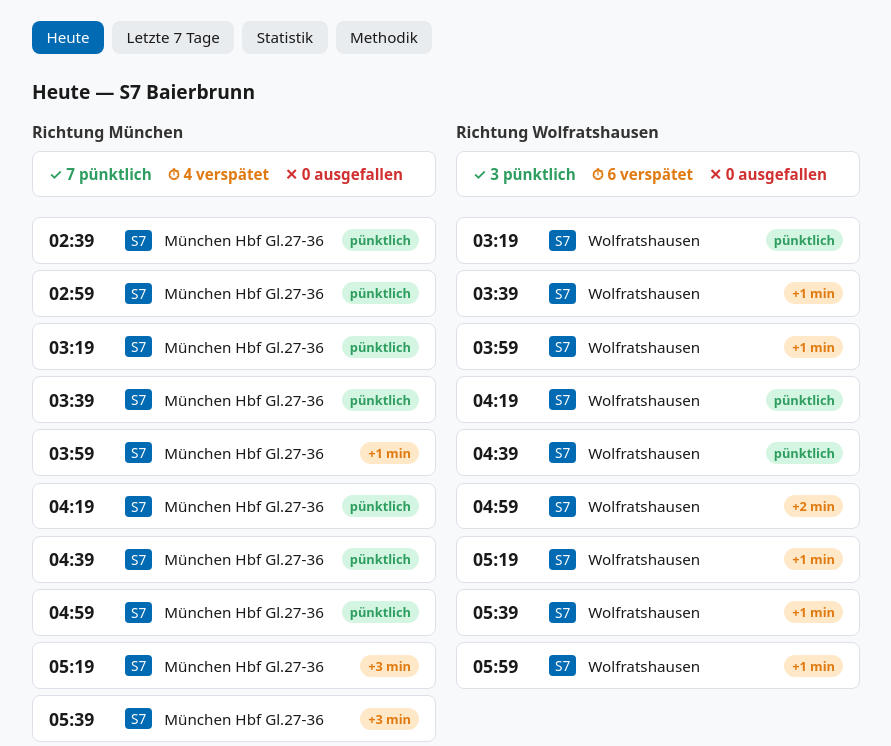
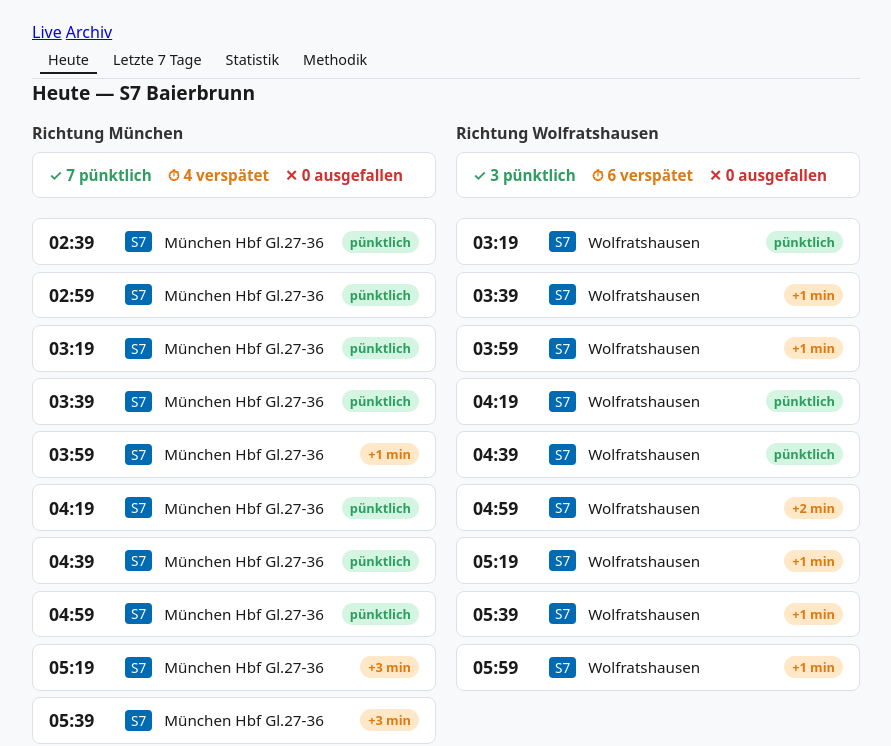
Before and after one commit to s7bb/s7bb.github.io, a website built with Vite: page site/index.html in a window 1280 px wide. Shown: the part 68-814 px from the top of the page, without its empty margins (194-1085 px from the left). Built offline with nearby package versions, Linux system fonts and the light colour scheme.

Commit message:
feat(site): two-level Live/Archiv routing with hash router
Co-Authored-By: Claude Sonnet 4.6 <noreply@anthropic.com>

```diff
--- a/site/index.html
+++ b/site/index.html
@@ -12,12 +12,11 @@
     <header>
       <h1><span class="line-badge">S7</span> Baierbrunn – Pünktlichkeit</h1>
     </header>
-    <nav id="nav">
-      <a href="#heute" data-page="heute" class="active">Heute</a>
-      <a href="#woche" data-page="woche">Letzte 7 Tage</a>
-      <a href="#statistik" data-page="statistik">Statistik</a>
-      <a href="#methodik" data-page="methodik">Methodik</a>
+    <nav id="top-nav">
+      <a href="#/" data-section="live" class="active">Live</a>
+      <a href="#/archiv" data-section="archiv">Archiv</a>
     </nav>
+    <nav id="sub-nav"></nav>
     <main id="content">
       <p class="loading">Lade Daten…</p>
     </main>
--- a/site/src/main.ts
+++ b/site/src/main.ts
@@ -4,57 +4,101 @@ import { renderToday } from "./pages/today.js";
 import { renderWeek } from "./pages/week.js";
 import { renderStats } from "./pages/stats.js";
 import { renderMethodology } from "./pages/methodology.js";
+import { renderArchiveList } from "./pages/archive-list.js";
+import { renderArchiveDetail } from "./pages/archive-detail.js";
 
-type PageId = "heute" | "woche" | "statistik" | "methodik";
+type LivePage = "heute" | "woche" | "statistik" | "methodik";
 
-const pages: Record<PageId, (data: unknown, el: HTMLElement) => void> = {
-  heute: (d, el) => renderToday(d as Parameters<typeof renderToday>[0], el),
-  woche: (d, el) => renderWeek(d as Parameters<typeof renderWeek>[0], el),
-  statistik: (d, el) => renderStats(d as Parameters<typeof renderStats>[0], el),
-  methodik: (_d, el) => renderMethodology(el),
-};
+interface Route {
+  section: "live" | "archiv";
+  livePage?: LivePage;
+  period?: string;
+}
+
+function parseRoute(hash: string): Route {
+  const h = hash.replace(/^#\/?/, "");
+  if (h.startsWith("archiv/")) {
+    const period = h.slice("archiv/".length);
+    return { section: "archiv", period };
+  }
+  if (h === "archiv") return { section: "archiv" };
+  if (h === "" || h === "live") return { section: "live", livePage: "heute" };
+  if (["heute", "woche", "statistik", "methodik"].includes(h)) {
+    return { section: "live", livePage: h as LivePage };
+  }
+  return { section: "live", livePage: "heute" };
+}
+
+const liveTabs: { id: LivePage; label: string }[] = [
+  { id: "heute",     label: "Heute" },
+  { id: "woche",     label: "Letzte 7 Tage" },
+  { id: "statistik", label: "Statistik" },
+  { id: "methodik",  label: "Methodik" },
+];
+
+function renderSubNav(route: Route): void {
+  const subnav = document.getElementById("sub-nav")!;
+  if (route.section === "live") {
+    subnav.innerHTML = liveTabs
+      .map((t) => `<a href="#${t.id}" data-page="${t.id}">${t.label}</a>`)
+      .join("");
+    subnav.querySelectorAll("a").forEach((a) =>
+      a.classList.toggle("active", a.dataset.page === route.livePage),
+    );
+    subnav.style.display = "";
+  } else {
+    subnav.innerHTML = "";
+    subnav.style.display = "none";
+  }
+}
 
 async function main() {
   const content = document.getElementById("content")!;
-  const nav = document.getElementById("nav")!;
+  const topNav = document.getElementById("top-nav")!;
 
-  let currentData: Awaited<ReturnType<typeof loadData>> | null = null;
-
-  async function getData() {
-    if (!currentData) currentData = await loadData();
-    return currentData;
+  let liveData: Awaited<ReturnType<typeof loadData>> | null = null;
+  async function getLiveData() {
+    if (!liveData) liveData = await loadData();
+    return liveData;
   }
 
-  async function showPage(id: PageId) {
+  async function renderRoute(route: Route): Promise<void> {
+    topNav.querySelectorAll("a").forEach((a) =>
+      a.classList.toggle("active", a.dataset.section === route.section),
+    );
+    renderSubNav(route);
     content.innerHTML = `<p class="loading">Lade Daten…</p>`;
-    nav.querySelectorAll("a").forEach((a) => a.classList.toggle("active", a.dataset.page === id));
+
     try {
-      const data = id === "methodik" ? null : await getData();
+      if (route.section === "archiv") {
+        if (route.period) {
+          await renderArchiveDetail(route.period, content);
+        } else {
+          await renderArchiveList(content);
+        }
+        return;
+      }
+      const data = await getLiveData();
       content.innerHTML = "";
-      pages[id](data!, content);
+      switch (route.livePage) {
+        case "heute":     renderToday(data, content); break;
+        case "woche":     renderWeek(data, content); break;
+        case "statistik": renderStats(data, content); break;
+        case "methodik":  renderMethodology(content); break;
+      }
     } catch (e) {
+      console.error(e);
       content.innerHTML = `<p class="error">Fehler beim Laden der Daten. Bitte später nochmal versuchen.</p>`;
-      console.error(e);
     }
   }
 
-  nav.addEventListener("click", (e) => {
-    const target = e.target as HTMLElement;
-    if (target.tagName === "A" && target.dataset.page) {
-      e.preventDefault();
-      const page = target.dataset.page as PageId;
-      history.pushState({ page }, "", `#${page}`);
-      void showPage(page);
-    }
-  });
+  function navigate() {
+    void renderRoute(parseRoute(location.hash));
+  }
 
-  window.addEventListener("popstate", (e: PopStateEvent) => {
-    const page = (e.state as { page?: PageId } | null)?.page ?? "heute";
-    void showPage(page);
-  });
+  window.addEventListener("hashchange", navigate);
 
-  const initial = (location.hash.slice(1) as PageId) || "heute";
-  void showPage(initial);
+  navigate();
 }
 
 void main();
--- /dev/null
+++ b/site/src/pages/archive-detail.ts
@@ -0,0 +1,3 @@
+export async function renderArchiveDetail(period: string, container: HTMLElement): Promise<void> {
+  container.innerHTML = `<p>Archiv ${period} (TODO)</p>`;
+}
--- /dev/null
+++ b/site/src/pages/archive-list.ts
@@ -0,0 +1,3 @@
+export async function renderArchiveList(container: HTMLElement): Promise<void> {
+  container.innerHTML = `<p>Archiv (TODO)</p>`;
+}
--- a/site/src/style.css
+++ b/site/src/style.css
@@ -130,3 +130,19 @@ h3 { font-size: 1rem; margin-bottom: 0.5rem; color: #555; }
 .data-age { font-size: 0.8rem; color: #888; margin-top: 1rem; }
 .loading, .error { padding: 2rem; text-align: center; color: #888; }
 .error { color: var(--red); }
+
+#sub-nav {
+  display: flex;
+  gap: 0.5rem;
+  border-bottom: 1px solid var(--border, #ddd);
+  padding: 0.25rem 0.5rem;
+  font-size: 0.9rem;
+}
+#sub-nav a {
+  text-decoration: none;
+  padding: 0.2rem 0.5rem;
+  color: inherit;
+}
+#sub-nav a.active {
+  border-bottom: 2px solid currentColor;
+}
```
